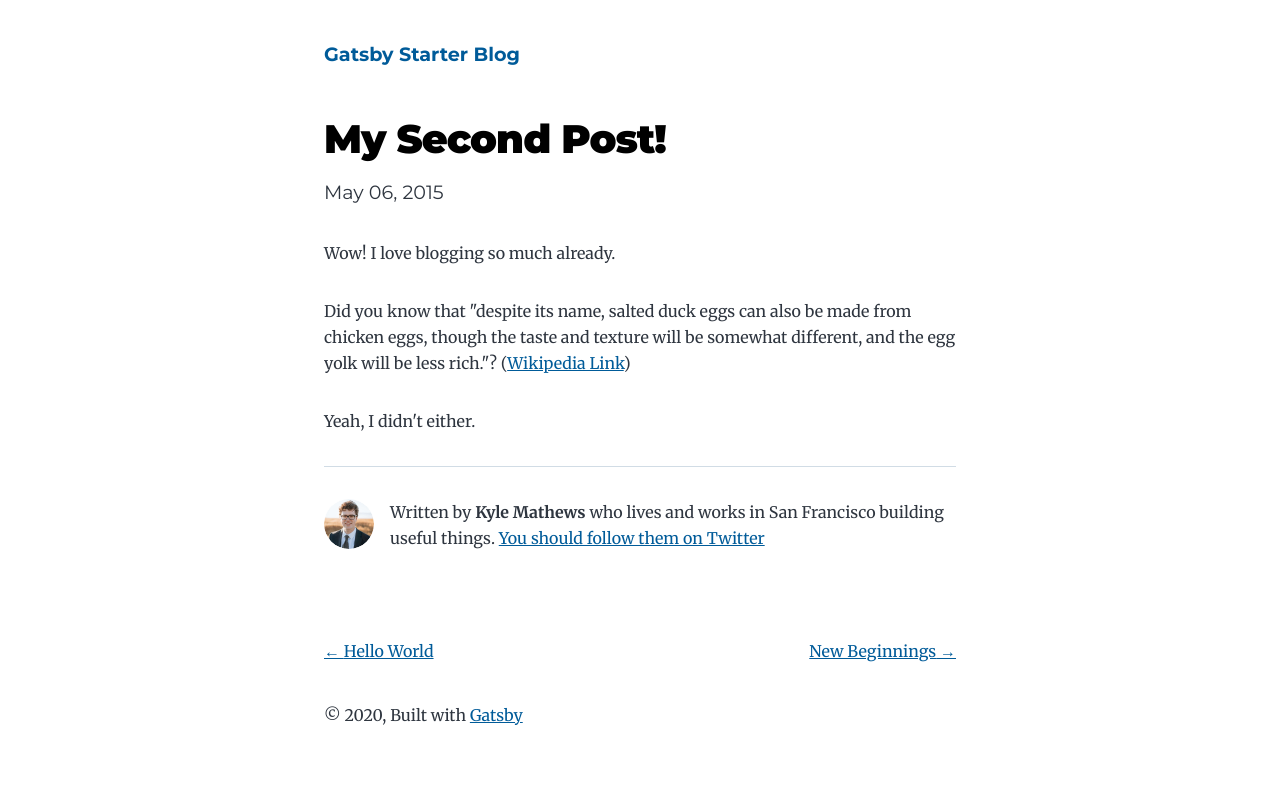
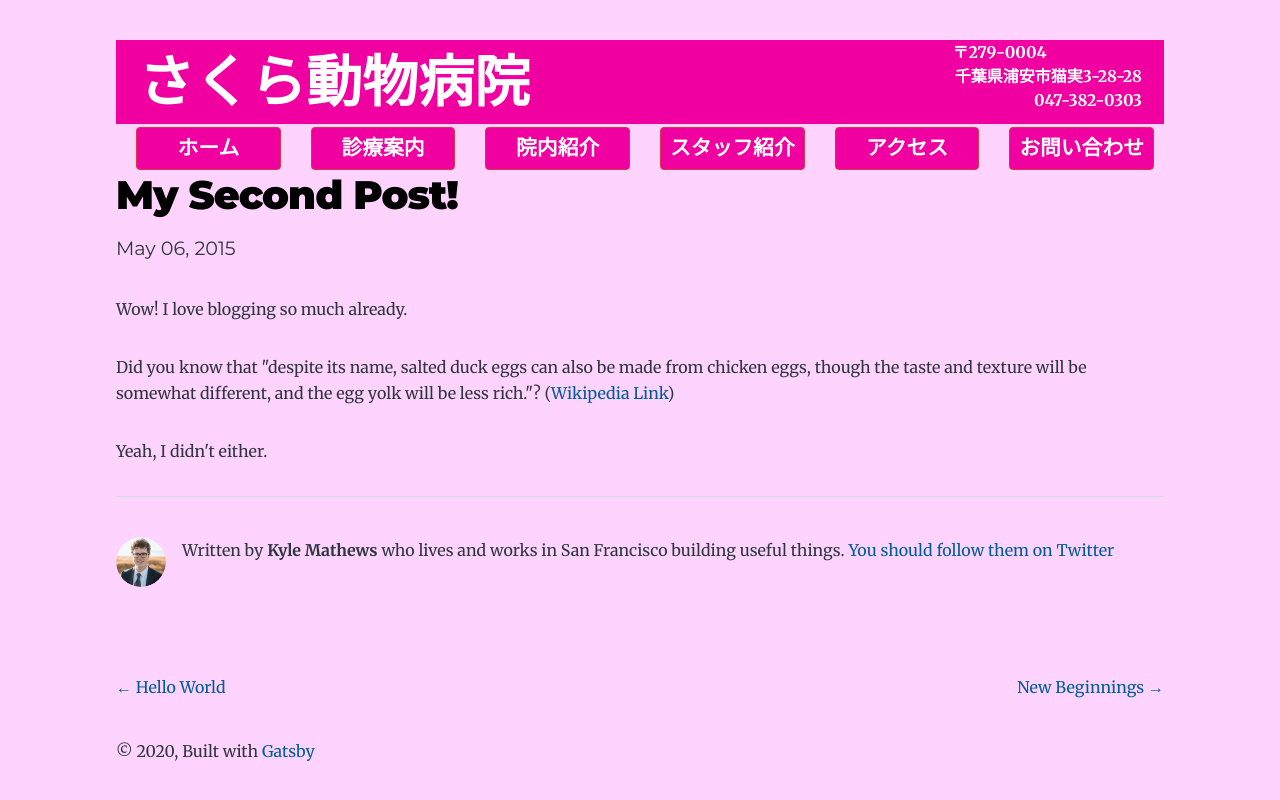
Before and after one commit to taktaky/gatsby-starter-office-site, a Gatsby site: page /my-second-post/ in a window 1280 px wide. Built offline with nearby package versions, Linux system fonts and the light colour scheme; Gatsby itself is replaced by a stand-in of ours.

Commit message:
ヘッダーとメニュー追加

```diff
--- a/content/blog/index.md
+++ b/content/blog/index.md
@@ -4,3 +4,5 @@ date: "2020-10-28T22:55:37.121Z"
 ---
 
 今日はいい天気ですね。
+<br />
+あいうえおかきくけこさしすせそたちつてとあいうえおかきくけこさしすせそたちつてとあいうえおかきくけこさしすせそたちつてと<br />
--- a/gatsby-config.js
+++ b/gatsby-config.js
@@ -1,6 +1,6 @@
 module.exports = {
   siteMetadata: {
-    title: `Gatsby Starter Blog`,
+    title: `さくら動物病院`,
     author: {
       name: `Kyle Mathews`,
       summary: `who lives and works in San Francisco building useful things.`,
@@ -73,5 +73,6 @@ module.exports = {
     // this (optional) plugin enables Progressive Web App + Offline functionality
     // To learn more, visit: https://gatsby.dev/offline
     // `gatsby-plugin-offline`,
+    `gatsby-plugin-sass`,
   ],
 }
--- a/package.json
+++ b/package.json
@@ -8,6 +8,7 @@
     "url": "https://github.com/gatsbyjs/gatsby/issues"
   },
   "dependencies": {
+    "bootstrap": "^4.5.3",
     "gatsby": "^2.24.85",
     "gatsby-image": "^2.4.21",
     "gatsby-plugin-feed": "^2.5.19",
@@ -15,6 +16,7 @@
     "gatsby-plugin-manifest": "^2.4.35",
     "gatsby-plugin-offline": "^3.2.37",
     "gatsby-plugin-react-helmet": "^3.3.14",
+    "gatsby-plugin-sass": "^2.3.22",
     "gatsby-plugin-sharp": "^2.6.43",
     "gatsby-remark-copy-linked-files": "^2.3.19",
     "gatsby-remark-images": "^3.3.39",
@@ -24,8 +26,10 @@
     "gatsby-source-filesystem": "^2.3.35",
     "gatsby-transformer-remark": "^2.8.46",
     "gatsby-transformer-sharp": "^2.5.19",
+    "node-sass": "^4.14.1",
     "prismjs": "^1.22.0",
     "react": "^16.12.0",
+    "react-bootstrap": "^1.4.0",
     "react-dom": "^16.12.0",
     "react-helmet": "^5.2.1",
     "typeface-merriweather": "0.0.72",
--- /dev/null
+++ b/src/components/footer.js
@@ -0,0 +1,13 @@
+import React from 'react'
+
+const Footer = () =>{
+    return(
+        <footer>
+            © {new Date().getFullYear()}, Built with
+            {` `}
+            <a href="https://www.gatsbyjs.com">Gatsby</a>
+        </footer>
+    )
+}
+
+export default Footer
--- /dev/null
+++ b/src/components/header.js
@@ -0,0 +1,58 @@
+import React from "react"
+import { Link } from "gatsby"
+import { Container, Row, Col } from 'react-bootstrap'
+
+const Header = ({ siteTitle }) => (
+  <>
+    <style type="text/css">
+    {`
+    .bg-header-color {
+      background-color: #F000A0;
+      color: white;
+    }
+    .text-title {
+      font-size: 3.5rem;
+      color: white;
+      margin: 5px 5px;
+      padding: 5px 2px;
+    }
+    .text-sub {
+      font-size: 1rem;
+      color: white;
+      margin: 5px 5px;
+      padding: 5px 2px;
+    }
+    `}
+    </style>
+
+    <header className="bg-header-color">
+      <Container>
+        <Row>
+          <Col xs={12} sm={12} md={8} lg={8}>
+            <Link to="/" className="text-title"><b>{siteTitle}</b></Link>
+          </Col>
+          <Col xs={12} sm={12} md={4} lg={4}>
+            <div style={{textAlign: "right"}}>
+              <Link to="/" className="text-sub">
+                <b>〒279-0004&nbsp;&nbsp;&nbsp;&nbsp;&nbsp;&nbsp;&nbsp;&nbsp;&nbsp;&nbsp;&nbsp;&nbsp;&nbsp;&nbsp;&nbsp;&nbsp;&nbsp;&nbsp;&nbsp;&nbsp;&nbsp;&nbsp;&nbsp;&nbsp;&nbsp;&nbsp;&nbsp;<br/>
+                千葉県浦安市猫実3-28-28</b>
+              </Link>
+              <br />
+              <Link to="/" className="text-sub text-right"><b>047-382-0303</b></Link>
+            </div>
+          </Col>
+        </Row>
+      </Container>
+    </header>
+  </>
+)
+
+//Header.propTypes = {
+//  siteTitle: PropTypes.string,
+//}
+//
+//Header.defaultProps = {
+//  siteTitle: ``,
+//}
+
+export default Header
--- a/src/components/layout.js
+++ b/src/components/layout.js
@@ -1,34 +1,36 @@
 import React from "react"
-import { Link } from "gatsby"
+// import { Link } from "gatsby"
+import Header from '../components/header'
+import Menu from '../components/menu'
+import Footer from '../components/footer'
+
+// import 'bootstrap/dist/css/bootstrap.min.css';
 
 const Layout = ({ location, title, children }) => {
   const rootPath = `${__PATH_PREFIX__}/`
   const isRootPath = location.pathname === rootPath
-  let header
+//  let header
 
-  if (isRootPath) {
-    header = (
-      <h1 className="main-heading">
-        <Link to="/">{title}</Link>
-      </h1>
-    )
-  } else {
-    header = (
-      <Link className="header-link-home" to="/">
-        {title}
-      </Link>
-    )
-  }
+//  if (isRootPath) {
+//    header = (
+//      <h1 className="main-heading">
+//        <Link to="/">{title}</Link>
+//      </h1>
+//    )
+//  } else {
+//    header = (
+//      <Link className="header-link-home" to="/">
+//        {title}
+//      </Link>
+//    )
+//  }
 
   return (
     <div className="global-wrapper" data-is-root-path={isRootPath}>
-      <header className="global-header">{header}</header>
+      <Header siteTitle={title} />
+      <Menu />
       <main>{children}</main>
-      <footer>
-        © {new Date().getFullYear()}, Built with
-        {` `}
-        <a href="https://www.gatsbyjs.com">Gatsby</a>
-      </footer>
+      <Footer />
     </div>
   )
 }
--- /dev/null
+++ b/src/components/menu.js
@@ -0,0 +1,48 @@
+import React from "react"
+// import { Link } from "gatsby"
+import { Container, Row, Col, Button } from 'react-bootstrap'
+
+const Menu = () => (
+  <>
+    <style type="text/css">
+    {`
+    .btn-menu {
+      font-size: 1.3rem;
+      background-color: #F000A0;
+      color: white;
+      margin: 3px 5px;
+      padding: 5px 5px;
+      //width: 8rem;
+      outline-color: #F000A0;
+    }
+    `}
+    </style>
+
+    <div>
+      <Container>
+        <Row>
+          <Col xs={12} sm={4} md={4} lg={2}>
+            <Button href="/" className="btn-menu" block variant="outline-danger"><b>ホーム</b></Button>
+          </Col>
+          <Col xs={12} sm={4} md={4} lg={2}>
+            <Button to="/02" className="btn-menu" block variant="outline-danger"><b>診療案内</b></Button>
+          </Col>
+          <Col xs={12} sm={4} md={4} lg={2}>
+            <Button to="/03" className="btn-menu" block variant="outline-danger"><b>院内紹介</b></Button>
+          </Col>
+          <Col xs={12} sm={4} md={4} lg={2}>
+            <Button to="/04" className="btn-menu" block variant="outline-danger"><b>スタッフ紹介</b></Button>
+          </Col>
+          <Col xs={12} sm={4} md={4} lg={2}>
+            <Button to="/05" className="btn-menu" block variant="outline-danger"><b>アクセス</b></Button>
+          </Col>
+          <Col xs={12} sm={4} md={4} lg={2}>
+            <Button to="/06" className="btn-menu" block variant="outline-danger"><b>お問い合わせ</b></Button>
+          </Col>
+        </Row>
+      </Container>
+    </div>
+  </>
+)
+
+export default Menu
--- /dev/null
+++ b/src/styles/global.scss
@@ -0,0 +1,4 @@
+$body-bg: #FED4FE;
+
+@import "../../node_modules/bootstrap/dist/css/bootstrap.min.css";
+@import "../../node_modules/bootstrap/scss/bootstrap.scss";
--- a/src/style.css
+++ b/src/styles/style.css
@@ -2,14 +2,14 @@
 
 :root {
   --maxWidth-none: "none";
-  --maxWidth-xs: 20rem;
-  --maxWidth-sm: 24rem;
-  --maxWidth-md: 28rem;
-  --maxWidth-lg: 32rem;
-  --maxWidth-xl: 36rem;
-  --maxWidth-2xl: 42rem;
-  --maxWidth-3xl: 48rem;
-  --maxWidth-4xl: 56rem;
+  --maxWidth-xs: 48rem;
+  --maxWidth-sm: 52rem;
+  --maxWidth-md: 56rem;
+  --maxWidth-lg: 60rem;
+  --maxWidth-xl: 64rem;
+  --maxWidth-2xl: 68rem;
+  --maxWidth-3xl: 76rem;
+  --maxWidth-4xl: 84rem;
   --maxWidth-full: "100%";
   --maxWidth-wrapper: var(--maxWidth-2xl);
   --spacing-px: "1px";
```
Also changed, not shown: gatsby-browser.js (+5 -2 lines), src/styles/normalize.css (renamed from src/normalize.css), 1 other file.
